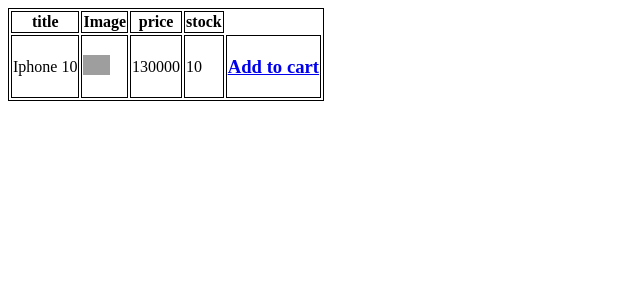
After one commit to nirobshovon/kinbo.com, a PHP site: page /app/searching.php in a window 1280 px wide. The commit adds this page. Shown: the top 300 px of the page, without its empty margins (0-640 px from the left). Run offline with PHP 8.4, Linux system fonts and the light colour scheme; data comes from the database, SQL or seed files in the repository; grey boxes are pictures that could not be loaded.

Commit message:
search result showing file is searching added, searching in slider added

```diff
--- /dev/null
+++ b/app/searching.php
@@ -0,0 +1,65 @@
+<?php
+
+if(isset($_POST['search']))
+{
+    $valueToSearch = $_POST['valueToSearch'];
+    // search in all table columns
+    // using concat mysql function
+    $query = "SELECT * FROM `product` WHERE `title` LIKE '%".$valueToSearch."%'";
+    $search_result = filterTable($query);
+
+}
+ else {
+    $query = "SELECT * FROM `product`";
+    $search_result = filterTable($query);
+}
+
+// function to connect and execute the query
+function filterTable($query)
+{
+    $connect = mysqli_connect("localhost", "root", "", "kinbo.com");
+    $filter_Result = mysqli_query($connect, $query);
+    return $filter_Result;
+}
+
+?>
+
+<!DOCTYPE html>
+<html>
+    <head>
+        <title>PHP HTML TABLE DATA SEARCH</title>
+        <style>
+            table,tr,th,td
+            {
+                border: 1px solid black;
+            }
+        </style>
+    </head>
+    <body>
+
+        <form  method="post">
+
+
+            <table>
+                <tr>
+                    <th>title</th>
+                    <th>Image</th>
+                    <th>price</th>
+                    <th>stock</th>
+                </tr>
+
+      <!-- populate table from mysql database -->
+                <?php while($row = mysqli_fetch_array($search_result)):?>
+                <tr>
+                    <td><?php echo $row['title'];?></td>
+                    <td> <img  src="image\\'.$row['img_path'].'" height="20" /></td>
+                    <td><?php echo $row['price'];?></td>
+                    <td><?php echo $row['stock'];?></td>
+					<td><h3><a href="cart.php?pid='.$row['id'].'" >Add to cart</a></h3></td>
+                </tr>
+                <?php endwhile;?>
+            </table>
+        </form>
+
+    </body>
+</html>
```
Also changed, not shown: app/slider.php (+8 -1 lines).
